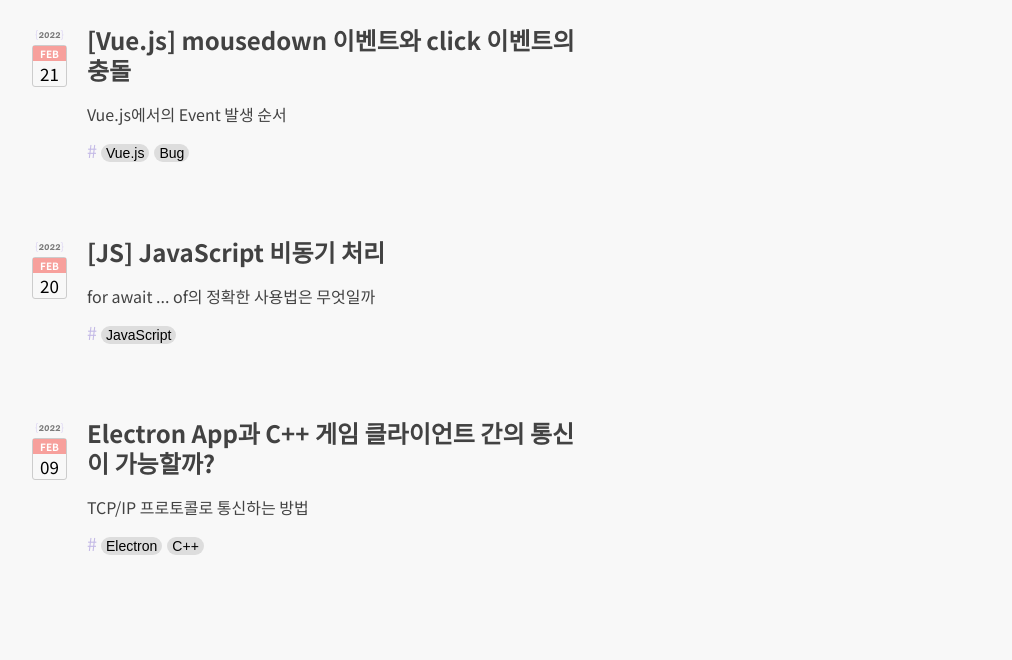
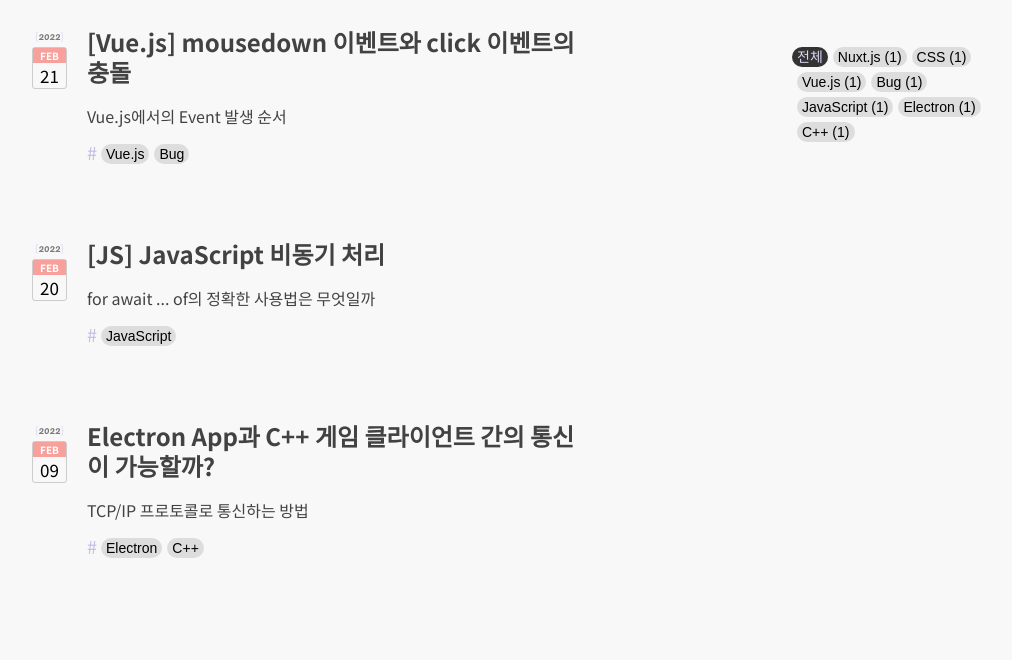
Before and after one commit to yenny-heo/yennylog, a Gatsby site: page / in a window 1280 px wide. Shown: the part 603-1263 px from the top of the page, without its empty margins (128-1140 px from the left). Built offline with nearby package versions, Linux system fonts and the light colour scheme; Gatsby itself is replaced by a stand-in of ours; some packages are replaced by stand-ins of ours.

Commit message:
ENH: 태그 필터링 기능 추가

```diff
--- a/src/components/Atoms/TableOfContents/TableOfContents.styled.js
+++ b/src/components/Atoms/TableOfContents/TableOfContents.styled.js
@@ -30,8 +30,9 @@ const Container = styled.div`
     color: #3b3b3b;
     padding: 2px 3px;
     border-radius: 2px;
+    transition: background-color 0.5s;
     &.active {
-      background: #ddd6f3;
+      background-color: #ddd6f3;
       color: #3b3b3b;
     }
   }
--- a/src/components/Atoms/Tag/Tag.styled.js
+++ b/src/components/Atoms/Tag/Tag.styled.js
@@ -1,16 +1,28 @@
 import styled from "styled-components";
 
 const Conatiner = styled.span`
-  padding: 1px 5px;
-  background: #ddd;
+  display: flex;
+  align-self: center;
+  width: fit-content;
+  height: fit-content;
+  padding: 3px 5px;
+  background-color: #ddd;
   font-family: sans-serif;
   font-size: 14px;
+  line-height: 1;
   color: #000;
-  height: 20px;
   border-radius: 10px;
+  white-space: nowrap;
+  transition: background-color 0.5s;
   & + & {
     margin-left: 5px;
   }
+  ${({ isActive }) =>
+    isActive &&
+    `
+      background-color: #333;
+      color: #ddd6f3;
+    `}
 `;
 
 const Styled = {
--- a/src/components/Atoms/Tag/index.js
+++ b/src/components/Atoms/Tag/index.js
@@ -1,6 +1,6 @@
 import React from "react";
 import Styled from "./Tag.styled";
-const Tag = ({ children }) => {
-  return <Styled.Conatiner>{children}</Styled.Conatiner>;
+const Tag = ({ children, ...otherProps }) => {
+  return <Styled.Conatiner {...otherProps}>{children}</Styled.Conatiner>;
 };
 export default Tag;
--- /dev/null
+++ b/src/components/molecules/PostTags/PostTags.styled.js
@@ -0,0 +1,25 @@
+import styled from "styled-components";
+
+const Container = styled.div`
+  display: flex;
+  align-item: center;
+  height: 30px;
+`;
+
+const HashTag = styled.span`
+  color: #c4bae6;
+  padding: 0 4px 0 0;
+`;
+
+const Tags = styled.span`
+  position: relative;
+  height: fit-content;
+`;
+
+const Styled = {
+  Container,
+  HashTag,
+  Tags,
+};
+
+export default Styled;
--- a/src/components/molecules/Tags/index.js
+++ b/src/components/molecules/PostTags/index.js
@@ -1,14 +1,14 @@
 import React from "react";
 import { Tag } from "@/components";
-import Styled from "./Tags.styled";
-const Tags = ({ tags }) => {
+import Styled from "./PostTags.styled";
+const PostTags = ({ tags }) => {
   return (
-    <div>
+    <Styled.Container>
       <Styled.HashTag>#</Styled.HashTag>
       {tags.map(tag => (
         <Tag key={tag}>{tag}</Tag>
       ))}
-    </div>
+    </Styled.Container>
   );
 };
-export default Tags;
+export default PostTags;
--- a/src/components/molecules/Tags/Tags.styled.js
+++ /dev/null
@@ -1,12 +0,0 @@
-import styled from "styled-components";
-
-const HashTag = styled.span`
-  color: #c4bae6;
-  padding: 0 4px 0 0;
-`;
-
-const Styled = {
-  HashTag,
-};
-
-export default Styled;
--- a/src/components/molecules/index.js
+++ b/src/components/molecules/index.js
@@ -1,3 +1,3 @@
 export { default as Profile } from "./Profile";
 export { default as Tabs } from "./Tabs";
-export { default as Tags } from "./Tags";
+export { default as PostTags } from "./PostTags";
--- a/src/components/organisms/PostCard/index.js
+++ b/src/components/organisms/PostCard/index.js
@@ -1,6 +1,6 @@
 import React from "react";
 import Styled from "./PostCard.styled";
-import { DateCalendar, Tags } from "@/components";
+import { DateCalendar, PostTags } from "@/components";
 import { Link } from "gatsby";
 
 const PostCard = ({ node }) => {
@@ -13,7 +13,7 @@ const PostCard = ({ node }) => {
           <Styled.PostTitle>{title}</Styled.PostTitle>
           <Styled.PostDescription>{description}</Styled.PostDescription>
         </Link>
-        <Tags tags={tags} />
+        <PostTags tags={tags} />
       </Styled.Post>
     </Styled.Container>
   );
--- a/src/components/organisms/PostContent/index.js
+++ b/src/components/organisms/PostContent/index.js
@@ -1,6 +1,6 @@
 import React from "react";
 import Styled from "./PostContent.styled";
-import { Tags } from "@/components";
+import { PostTags } from "@/components";
 import { Disqus } from "gatsby-plugin-disqus";
 
 const PostContent = ({ path, title, tags, date, html }) => {
@@ -9,7 +9,7 @@ const PostContent = ({ path, title, tags, date, html }) => {
       <Styled.Title>{title}</Styled.Title>
       <Styled.Desc>
         <Styled.Date>{date}</Styled.Date>
-        <Tags tags={tags} />
+        <PostTags tags={tags} />
       </Styled.Desc>
       <Styled.Content
         id={"post-content"}
--- a/src/components/templates/Layout/Layout.styled.js
+++ b/src/components/templates/Layout/Layout.styled.js
@@ -28,12 +28,23 @@ const Content = styled.main`
     width: auto;
   }
 `;
+
 const Panel = styled.span`
   min-width: 200px;
   max-width: 200px;
   margin: 0 auto;
 `;
 
-const Styled = { Container, Content, Panel };
+const Tags = styled.div`
+  display: flex;
+  flex-wrap: wrap;
+  margin-top: 50px;
+  span {
+    cursor: pointer;
+    margin-bottom: 5px;
+  }
+`;
+
+const Styled = { Container, Content, Panel, Tags };
 
 export default Styled;
--- a/src/components/templates/Layout/index.js
+++ b/src/components/templates/Layout/index.js
@@ -1,12 +1,13 @@
 import * as React from "react";
 import { useStaticQuery, graphql } from "gatsby";
 import PropTypes from "prop-types";
-import { Profile } from "@/components";
+import { Profile, Tag } from "@/components";
 import Styled from "./Layout.styled";
 import "@/css/global.css";
 import { TableOfContents } from "../../atoms";
 
-const Layout = ({ children, tableOfContents }) => {
+const Layout = ({ children, tableOfContents, tagsInfo = {} }) => {
+  const { tagObjs, currentTag, onClickTag } = tagsInfo;
   const data = useStaticQuery(graphql`
     query SiteTitleQuery {
       site {
@@ -17,13 +18,32 @@ const Layout = ({ children, tableOfContents }) => {
     }
   `);
   const isPost = !!tableOfContents;
+  const isMain = !!tagObjs;
+
   const { title = "Yennylog" } = data.site.siteMetadata;
+
   return (
     <Styled.Container>
       <Styled.Content>{children}</Styled.Content>
       <Styled.Panel>
         <Profile title={title} />
         {isPost && <TableOfContents tableOfContents={tableOfContents} />}
+        {isMain && (
+          <Styled.Tags>
+            <Tag isActive={!currentTag} onClick={() => onClickTag("")}>
+              전체
+            </Tag>
+            {tagObjs.map(({ name, count }) => (
+              <Tag
+                isActive={name === currentTag}
+                key={name}
+                onClick={() => onClickTag(name)}
+              >
+                {name} ({count})
+              </Tag>
+            ))}
+          </Styled.Tags>
+        )}
       </Styled.Panel>
     </Styled.Container>
   );
--- /dev/null
+++ b/src/hoc/withLocation.js
@@ -0,0 +1,11 @@
+import React from "react";
+import { Location } from "@reach/router";
+
+const withLocation = Component => props =>
+  (
+    <Location>
+      {({ location }) => <Component location={location} {...props} />}
+    </Location>
+  );
+
+export default withLocation;
--- a/src/hooks/tabs.hooks.js
+++ b/src/hooks/tabs.hooks.js
@@ -1,4 +1,5 @@
 import { useState, useEffect } from "react";
+import { navigate } from "gatsby";
 
 const initializeTabs = tabs => {
   return tabs.map(item => ({ ...item, active: false }));
@@ -14,6 +15,7 @@ const TabsHooks = ({ group }) => {
     let newTabs = initializeTabs([...tabs]);
     setTabs(newTabs);
     setCurrentTab(index);
+    navigate("/");
   };
 
   return { tabs, onChangeTab, currentTab };
--- a/src/pages/index.js
+++ b/src/pages/index.js
@@ -1,23 +1,55 @@
 import React, { useEffect, useState } from "react";
-import { graphql } from "gatsby";
+import { graphql, navigate } from "gatsby";
 
 import { Layout, PostCard, Tabs } from "@/components";
 import Seo from "@/components/seo";
 import Styled from "@/styledComponents/index.styled";
 import TabsHooks from "@/hooks/tabs.hooks";
+import withLocation from "@/hoc/withLocation";
 
-const IndexPage = ({ data }) => {
+const IndexPage = ({ data, location }) => {
   const { totalCount, edges, group } = data.allMarkdownRemark;
   const { tabs, onChangeTab, currentTab } = TabsHooks({ group });
   const [currentEdges, setCurrentEdges] = useState([]);
+  const [tagObjs, setTagObjs] = useState([]);
+  const [currentTag, setCurrentTag] = useState("");
+
   useEffect(() => {
-    const newEdges = edges.filter(
-      edge => edge.node.frontmatter.type === tabs[currentTab]?.tag
-    );
-    setCurrentEdges(newEdges);
-  }, [currentTab]);
+    const params = new URLSearchParams(location.search);
+    setCurrentTag(params.get("tag"));
+  }, [location.search]);
+
+  useEffect(() => {
+    const newTags = [];
+    const filteredByTab = edges.filter(edge => {
+      const { type } = edge.node.frontmatter;
+      return type === tabs[currentTab]?.tag;
+    });
+    const filteredByTag = filteredByTab.filter(edge => {
+      const { tags } = edge.node.frontmatter;
+      newTags.push(...tags);
+      return !currentTag || tags.includes(currentTag);
+    });
+    const tagNameSet = [...new Set(newTags)];
+    const tagObjs = [];
+    tagNameSet.forEach(tagName => {
+      const tagCount = newTags.filter(newTag => tagName === newTag).length;
+      tagObjs.push({
+        name: tagName,
+        count: tagCount,
+      });
+    });
+
+    setCurrentEdges(filteredByTag);
+    setTagObjs(tagObjs);
+  }, [currentTab, currentTag]);
+
+  const onClickTag = tag => {
+    navigate(`/?tag=${encodeURIComponent(tag)}`);
+  };
+
   return (
-    <Layout>
+    <Layout tagsInfo={{ tagObjs, currentTag, onClickTag }}>
       <Seo title="Home" />
       <Styled.Posts>
         <Tabs tabs={tabs} onChangeTab={onChangeTab} currentTab={currentTab} />
@@ -58,4 +90,4 @@ export const query = graphql`
   }
 `;
 
-export default IndexPage;
+export default withLocation(IndexPage);
```
Also changed, not shown: src/components/molecules/FilterTags/FilterTags.js (added).
